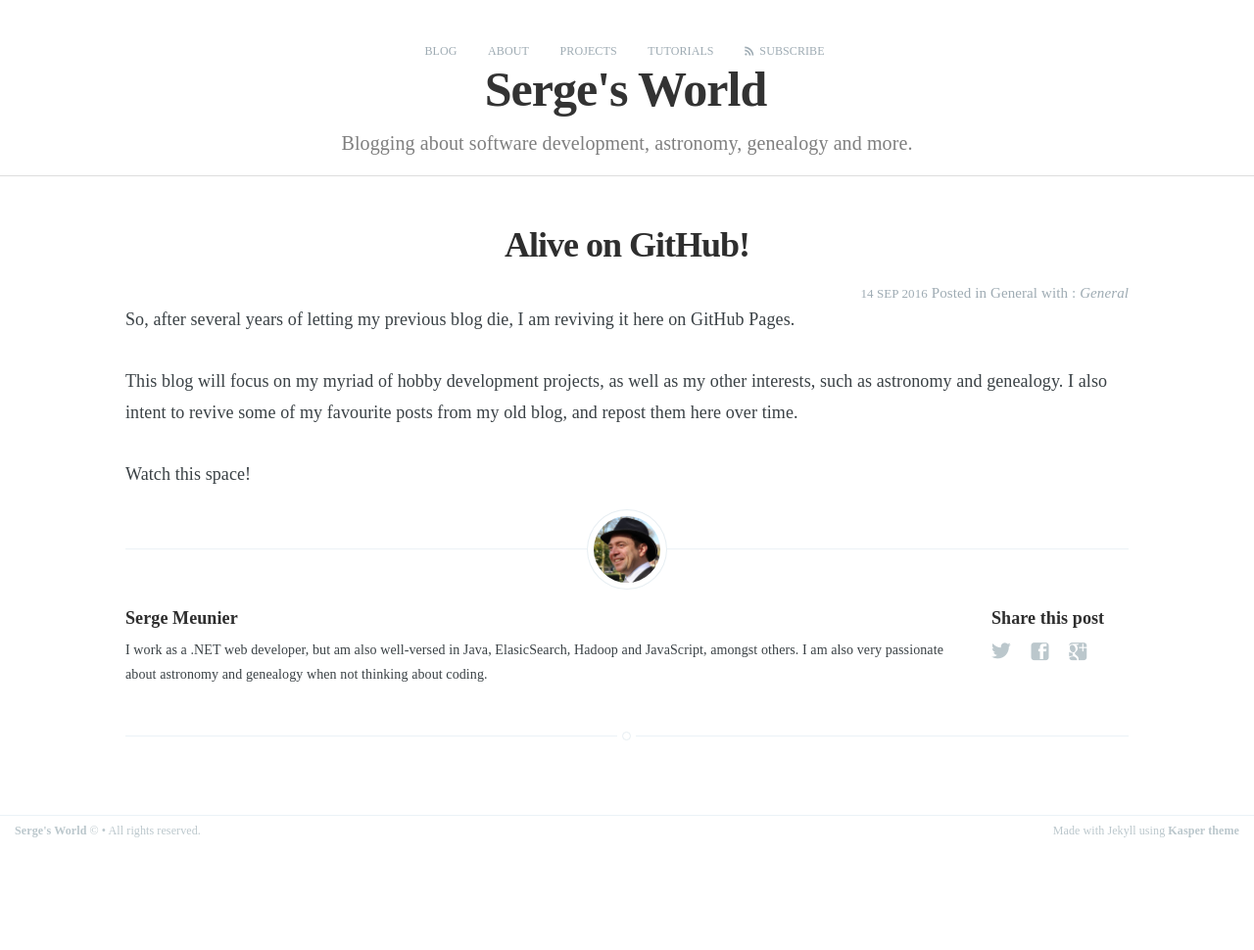
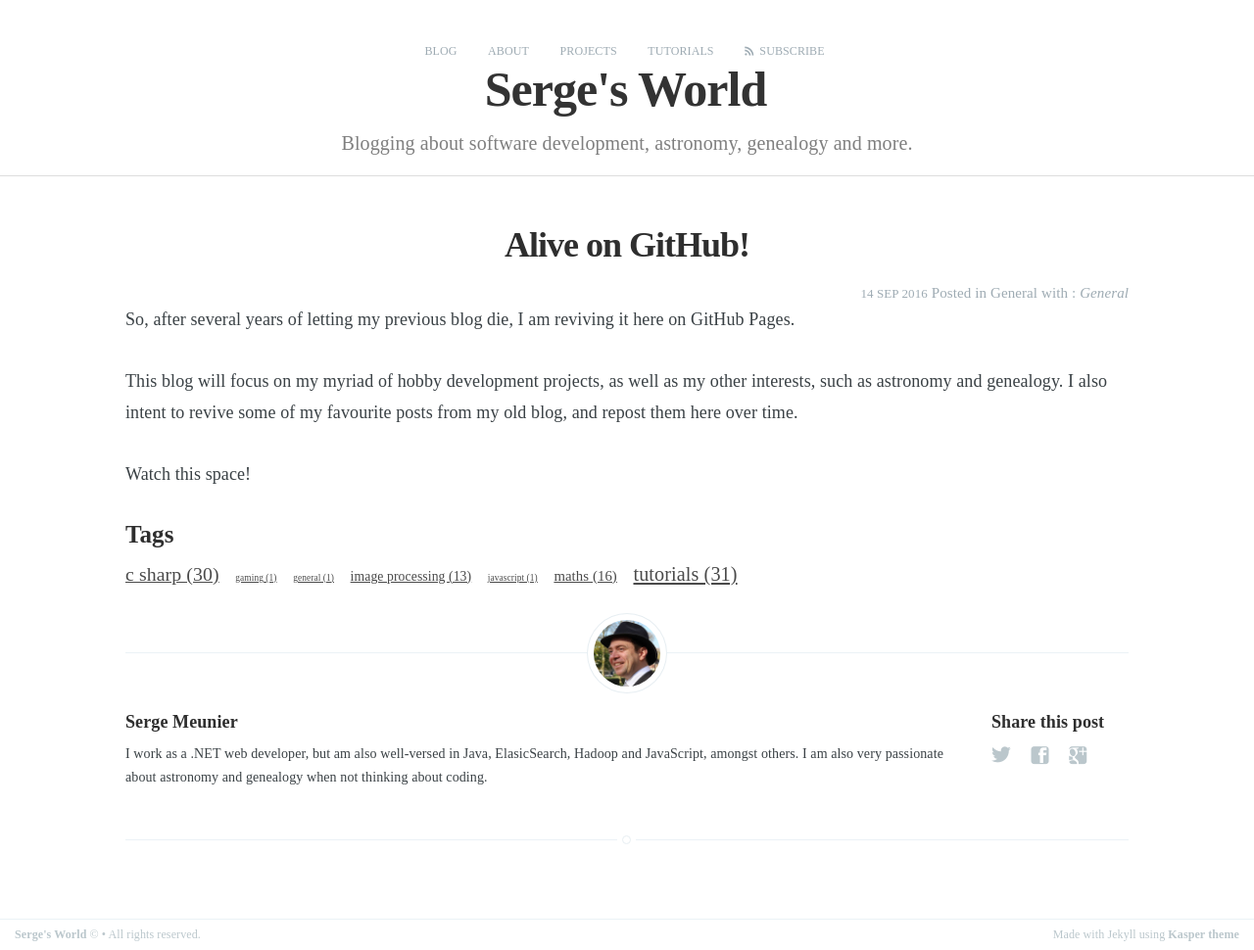
Before and after one commit to sjmeunier/sjmeunier.github.io, a Jekyll site: the page built from _posts/2016-09-14-alive-on-github.md, in a window 1280 px wide. Shown: the whole page at 98% size. Built offline with Jekyll 4.4.1, drawn with Linux system fonts in a browser that asks for light colours; some web fonts are replaced; before the commit the page ends 900 px from its top, so only the background shows below that.

Commit message:
updated tag cloud

```diff
--- a/_includes/tagcloud.html
+++ b/_includes/tagcloud.html
@@ -1,9 +1,9 @@
-<h1>Tags</h1>
+<h3>Tags</h3>
 {% assign tags = site.tags | sort %}
 {% for tag in tags %}
  <span class="site-tag">
     <a href="/tag/{{ tag | first | slugify }}/"
-        style="font-size: {{ tag | last | size  |  times: 4 | plus: 80  }}%">
+        style="font-size: {{ tag | last | size  |  times: 2 | plus: 50  }}%">
             {{ tag[0] | replace:'-', ' ' }} ({{ tag | last | size }})
     </a>
 </span>
--- a/_layouts/post.html
+++ b/_layouts/post.html
@@ -49,6 +49,10 @@ post_class: post-template
         </section>
         {% endif %}
 
+        <section class="tagcloud">
+        	{% include tagcloud.html %}
+        <section>
+
         <footer class="post-footer">
             <!-- If we want to display author's name and bio -->
             {% if site.author %}
--- a/assets/css/screen.css
+++ b/assets/css/screen.css
@@ -427,6 +427,10 @@ margin on the iframe, cause it breaks stuff. */
     margin: 0;
 }
 
+.site-tag a {
+    display: inline-block;
+    margin-right: 12px;
+}
 
 /* ==========================================================================
    3. Utilities - These things get used a lot
```
